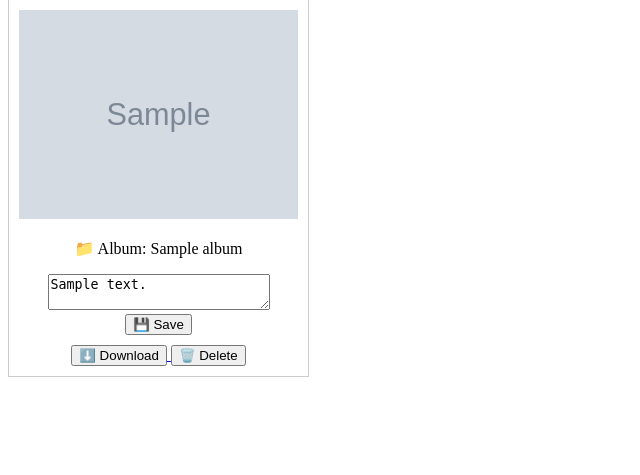
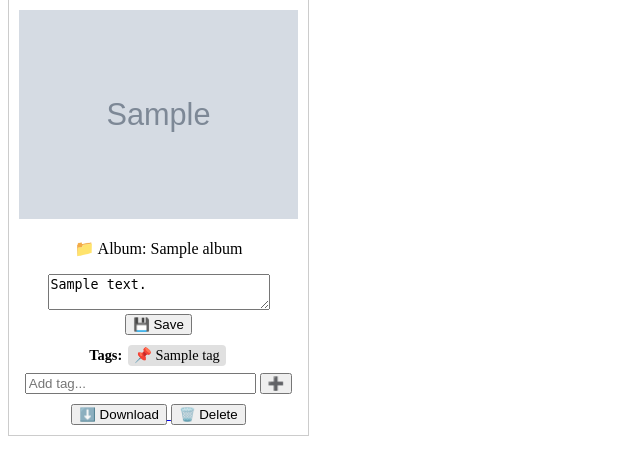
Before and after one commit to JayRKay91/photo-share-app-v2, a Flask app: template app/templates/gallery.html in a window 1280 px wide. Shown: the part 99-574 px from the top of the page, without its empty margins (0-640 px from the left). Run offline with Flask 3, Linux system fonts and the light colour scheme; the template is opened without the code that fills it: most values are stand-ins (such as "Sample title", 1, 10 or a date in 2020); grey boxes marked "Sample" are stand-in pictures.

Commit message:
Add tag system to gallery view

```diff
--- a/app/templates/gallery.html
+++ b/app/templates/gallery.html
@@ -18,6 +18,7 @@
             height: auto;
             cursor: pointer;
         }
+
         .action-buttons {
             margin-top: 10px;
         }
@@ -80,6 +81,19 @@
             padding: 10px 15px;
             pointer-events: none;
         }
+
+        .tags {
+            margin-top: 8px;
+            font-size: 0.9em;
+        }
+
+        .tag {
+            display: inline-block;
+            background-color: #e0e0e0;
+            border-radius: 4px;
+            padding: 2px 6px;
+            margin: 2px;
+        }
     </style>
 </head>
 <body>
@@ -113,12 +127,28 @@
                      onclick="openPreview(this.src)"
                      onerror="handleThumbnailError(this, this.src, '{{ image.filename }}')">
             {% endif %}
+
             {% if image.album %}<p>📁 Album: {{ image.album }}</p>{% endif %}
+
             <form action="{{ url_for('main.update_description', filename=image.filename) }}" method="POST">
                 <textarea name="description" rows="2" cols="25" placeholder="Add a description...">{{ image.description }}</textarea>
                 <br>
                 <button type="submit">💾 Save</button>
             </form>
+
+            <div class="tags">
+                {% if image.tags %}
+                    <strong>Tags:</strong>
+                    {% for tag in image.tags %}
+                        <span class="tag">📌 {{ tag }}</span>
+                    {% endfor %}
+                {% endif %}
+                <form action="{{ url_for('main.add_tag', filename=image.filename) }}" method="POST" style="margin-top: 5px;">
+                    <input type="text" name="tag" placeholder="Add tag..." maxlength="30" style="width: 80%;">
+                    <button type="submit">➕</button>
+                </form>
+            </div>
+
             <div class="action-buttons">
                 <a href="{{ url_for('main.download_image', filename=image.filename) }}">
                     <button>⬇️ Download</button>
```
